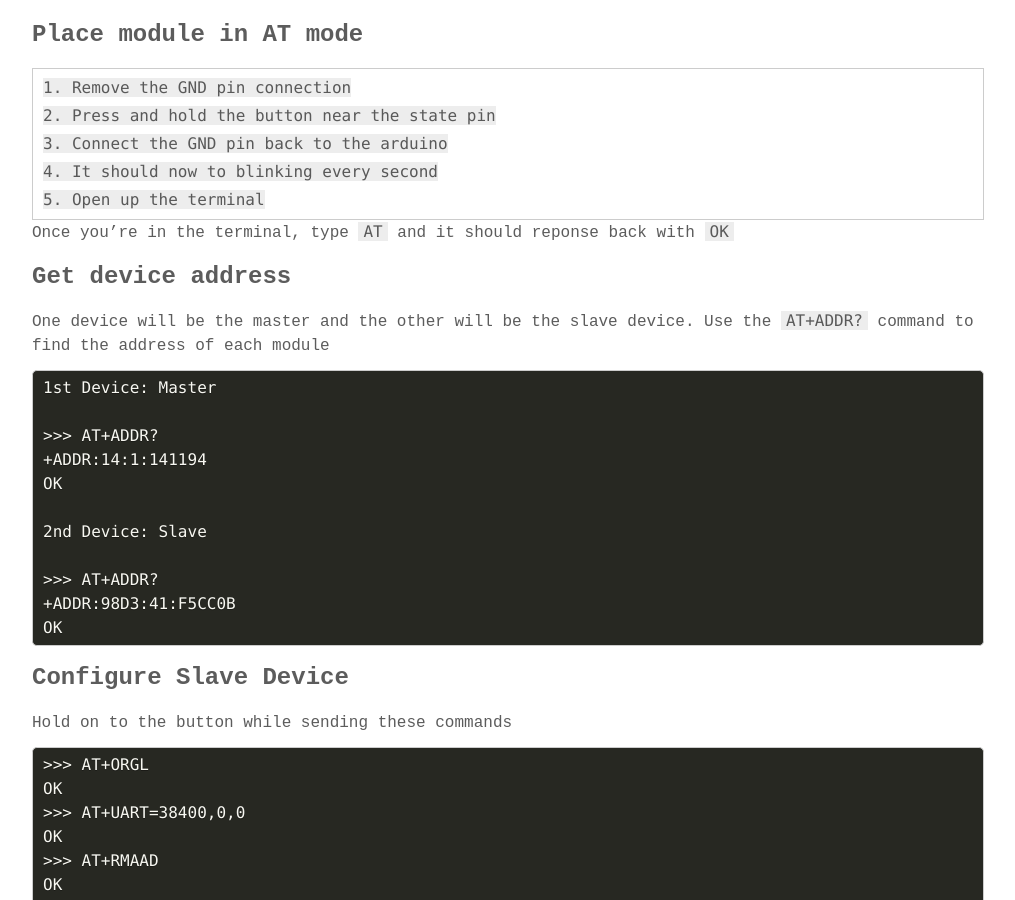
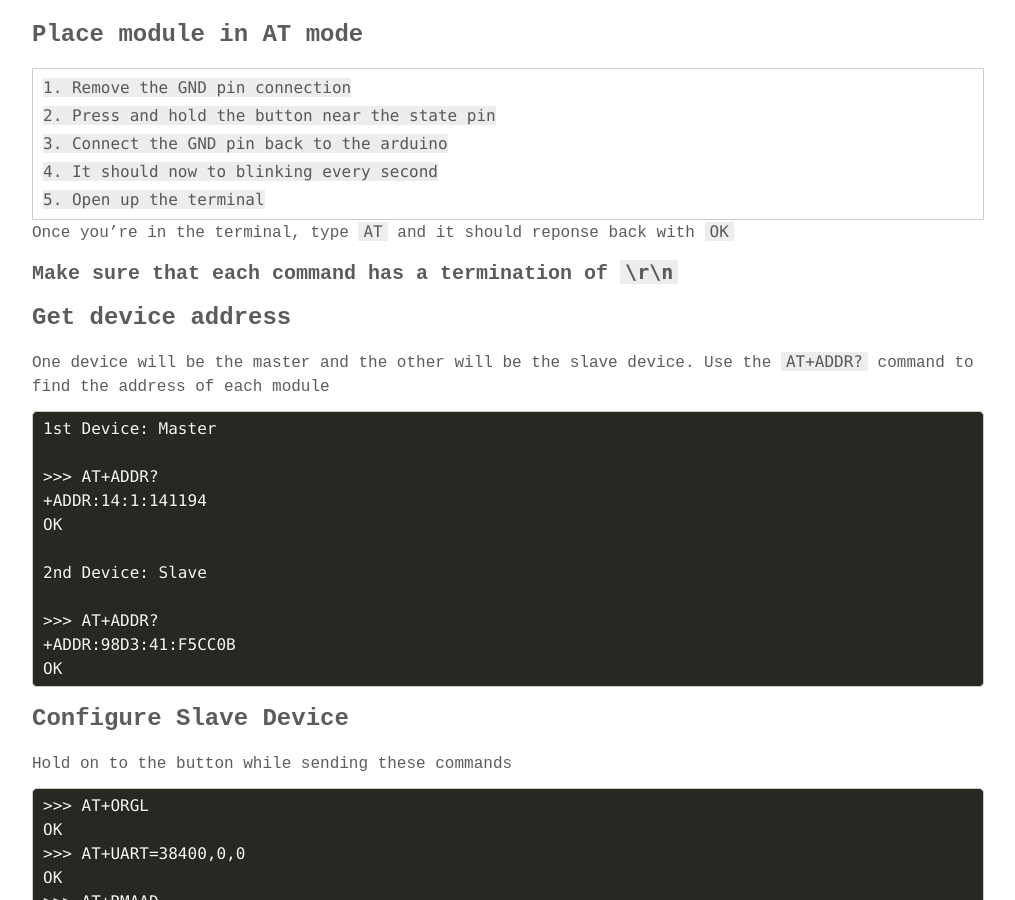
Before and after one commit to hshah89/hshah89.github.io, a Jekyll site: the page built from _posts/2020-01-25-hc-05.md, in a window 1280 px wide and 900 px high, scrolled down 2708 px. Shown: the whole window, without its empty margins (132-1147 px from the left). Built offline with Jekyll 4.4.1, drawn with Linux system fonts in a browser that asks for light colours; some web fonts are replaced.

Commit message:
Update 2020-01-25-hc-05.md

````diff
--- a/_posts/2020-01-25-hc-05.md
+++ b/_posts/2020-01-25-hc-05.md
@@ -111,6 +111,8 @@ After connecting up the module to the arduino and loading the program, the modul
 
 Once you're in the terminal, type ```AT``` and it should reponse back with ```OK```
 
+#### Make sure that each command has a termination of `\r\n`
+
 ### Get device address
 
 One device will be the master and the other will be the slave device. Use the `AT+ADDR?` command to find the address of each module
````
